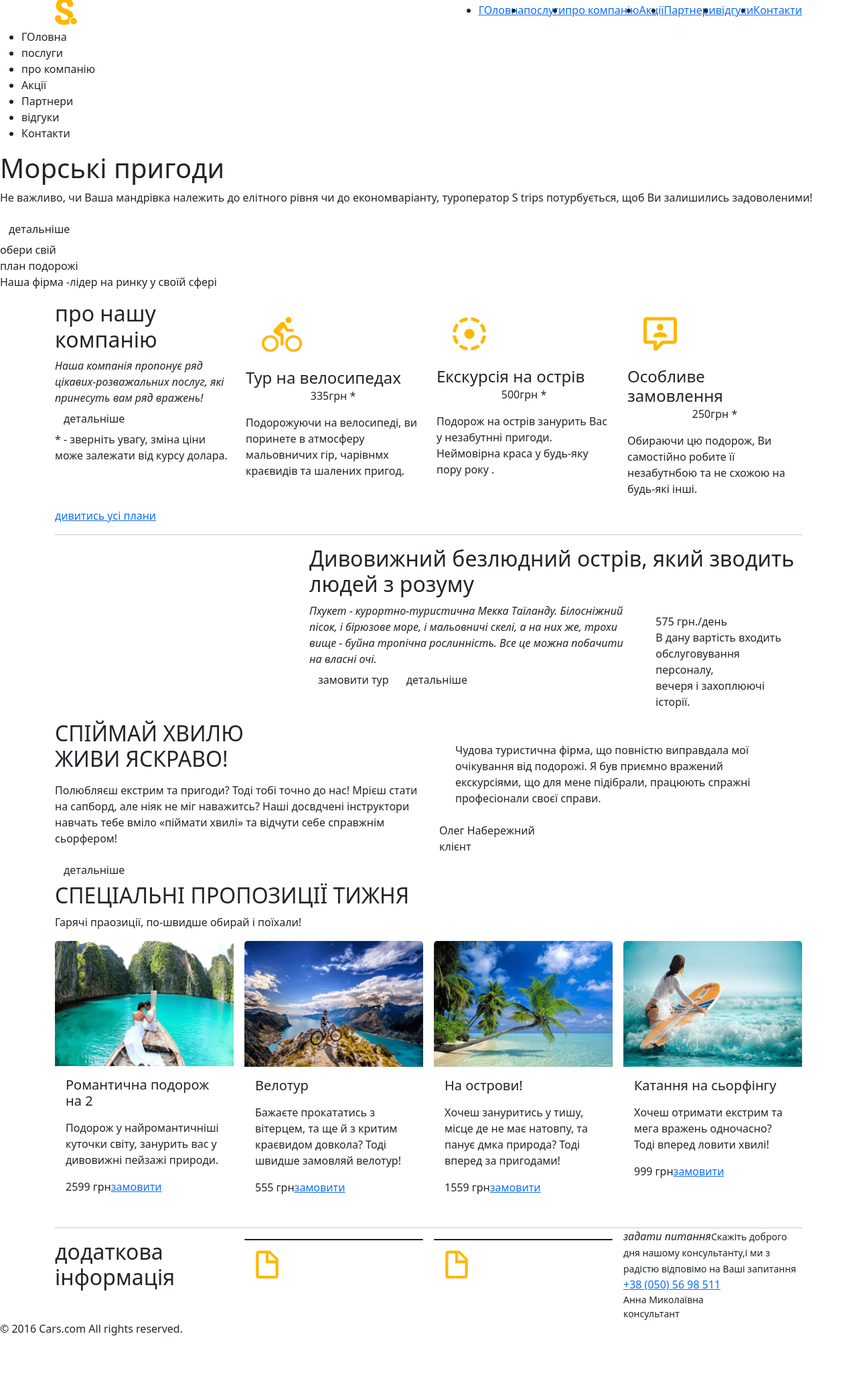
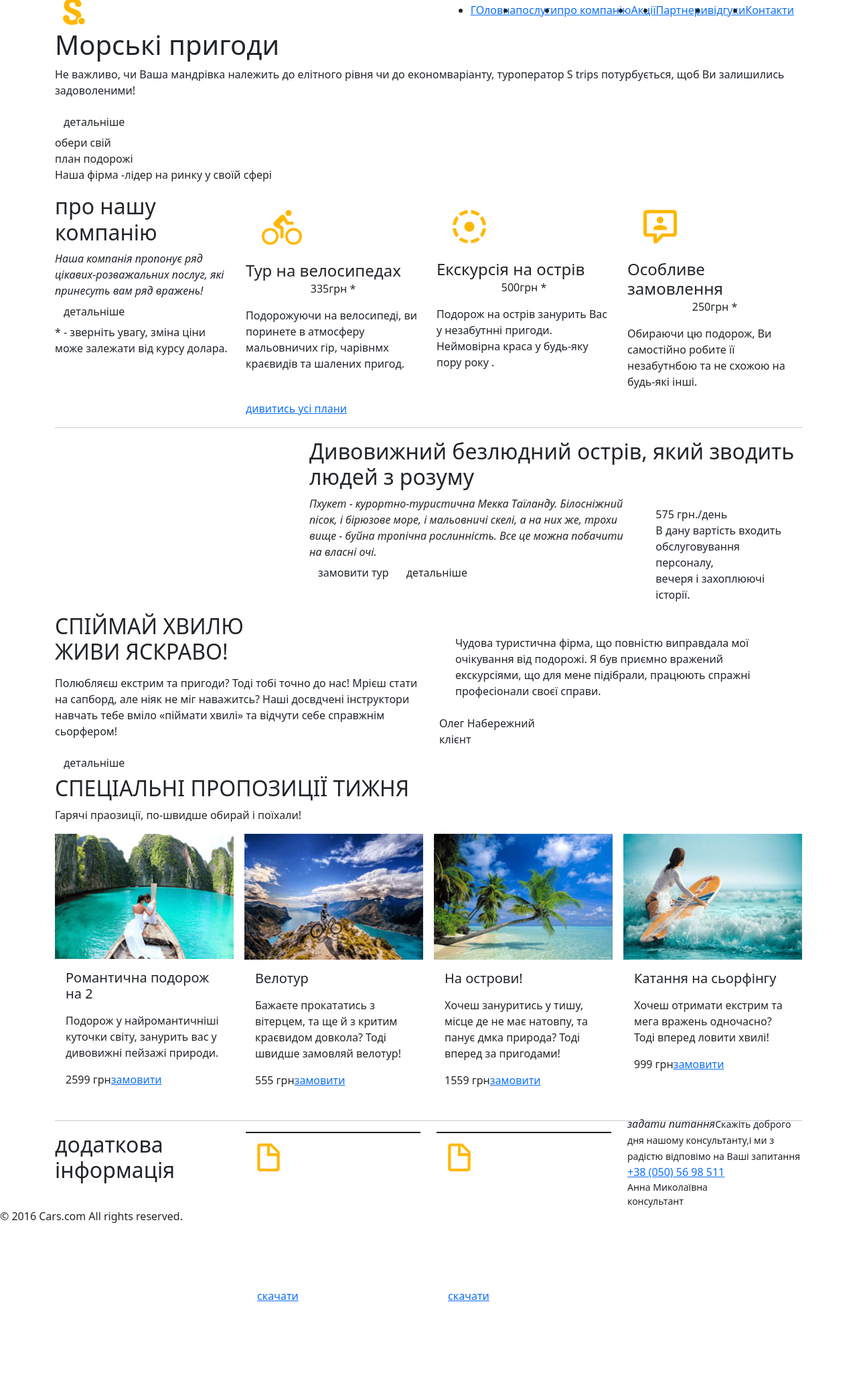
Before and after one commit to Franchukkk/seatrips, a website: page src/pug/index.pug in a window 1280 px wide. Shown: the part 3-2089 px from the top of the page at 67% size. After the commit the page ends 1950 px from the top, so only its background shows below. Drawn offline with nearby package versions, Linux system fonts and the light colour scheme; files that its build step writes are made by us from their sources; files whose address does not match are found by name.

Commit message:
first commitsaasa

```diff
--- a/src/pug/components/mixins.pug
+++ b/src/pug/components/mixins.pug
@@ -121,15 +121,15 @@ mixin menu(menu, colorTheme="light")
 
 mixin cardsSpecial(cardsSpecial)
     div.card.rounded-0.border-0.figure-special
-        img.card-img-top(src=cardsSpecial.img, alt=cardsSpecial.alt)
+        img.card-img-top.rounded-0(src=cardsSpecial.img, alt=cardsSpecial.alt)
         div.card-body
             if cardsSpecial.isBest
                 .best-offer
             h5.card-title.regular #{cardsSpecial.title}
             p.card-text
                 for Text in cardsSpecial.description
-                    p.descriptionFigure.m-0  #{Text}
-            .d-flex
+                    p.descriptionFigure.m-0.text-special-offer  #{Text}
+            .d-flex.order-flex-bottom
                 p.blue-text.font-weight-normal #{cardsSpecial.price}
                     | грн
                 a.order(href="#") замовити
@@ -157,7 +157,7 @@ mixin cardsSpecial(cardsSpecial)
         },
     };
 mixin moreCards(moreCards)
-    .card.text-bg-dark.more-details-cards
+    .card.text-bg-dark.more-details-cards.rounded-0
         .card-img-overlay
             .d-flex.card-top
                 .image
@@ -165,5 +165,5 @@ mixin moreCards(moreCards)
                 .desc
                     h5.card-title #{moreCards.title}
                     p.descriptionFigure #{moreCards.fileWeight}
-            p.card-text.description-add-card #{moreCards.description}
+            p.card-text.descriptionFigure.m-0.description-add-info #{moreCards.description}
             a.download(href="#") скачати
--- a/src/pug/index.pug
+++ b/src/pug/index.pug
@@ -18,49 +18,53 @@ html(lang="en")
     body
         include components/mixins
         header
-            +menu(mainMenu)
-            .menu-sm
-                ul.navigation-header
-                    li
-                        a ГОловна
-                    li
-                        a послуги
-                    li
-                        a про компанію
-                    li
-                        a Акції
-                    li
-                        a Партнери
-                    li
-                        a відгуки
-                    li
-                        a Контакти
-            .text-align-center.header-center
-                h1 Морські пригоди
-                p Не важливо, чи Ваша мандрівка належить до елітного рівня чи до економваріанту, туроператор S trips потурбується, щоб Ви залишились задоволеними!
-                a.btn(href="#") детальніше
-            .text-align-center.header-bottom-center
-                span.title-basic обери свій <br> план подорожі
-                p.italic Наша фірма -лідер на ринку у своїй сфері
-                a.slide-down(href="#plans")
+            .container
+                +menu(mainMenu)
+                .menu-sm.d-lg-none
+                    ul.navigation-header.m-0
+                        li
+                            a ГОловна
+                        li
+                            a послуги
+                        li
+                            a про компанію
+                        li
+                            a Акції
+                        li
+                            a Партнери
+                        li
+                            a відгуки
+                        li
+                            a Контакти
+                .text-align-center.header-center
+                    h1 Морські пригоди
+                    p Не важливо, чи Ваша мандрівка належить до елітного рівня чи до економваріанту, туроператор S trips потурбується, щоб Ви залишились задоволеними!
+                    a.btn(href="#") детальніше
+                .text-align-center.header-bottom-center
+                    span.title-basic обери свій <br> план подорожі
+                    p.italic Наша фірма -лідер на ринку у своїй сфері
+                    a.slide-down(href="#plans")
         main
             .container
                 .plans#plans
-                    .row.cards-first.about-us-company-cards
-                        .col-sm-12.col-md-6.col-lg-3.figure-main-first.last-col
+                    .row.cards-first.about-us-company-cards.justify-content-between
+                        .col-sm-12.col-md-6.col-lg-3.figure-main-first.last-col.width-95
                             figure.figure-about-us
                                 figcaption
                                     h2.title-basic про нашу компанію
                                     i.about-us-description.italic Наша компанія пропонує ряд цікавих-розважальних послуг, які принесуть вам ряд вражень!
                                     a.btn.d-sm-block.d-lg-inline-block.button-about-company(href="#") детальніше
                                     p * - зверніть увагу, зміна ціни може залежати від курсу долара.
-                        .col-sm-12.col-md-6.col-lg-3.figure-main-first.cards-first-tours
+                        .col-sm-12.col-md-6.col-lg-3.figure-main-first.cards-first-tours.width-95
                             +cards(cardsInfo.bike)
-                        .col-sm-12.col-md-6.col-lg-3.figure-main-first.cards-first-tours
+                        .col-sm-12.col-md-6.col-lg-3.figure-main-first.cards-first-tours.width-95
                             +cards(cardsInfo.island)
-                        .col-sm-12.col-md-6.col-lg-3.figure-main-first.cards-first-tours
+                        .col-sm-12.col-md-6.col-lg-3.figure-main-first.cards-first-tours.width-95
                             +cards(cardsInfo.sOffer)
-                        a.text-align-center.d-inline.look-all-plans дивитись усі плани
+                    .row
+                        .col-3.
+                        .col-lg-9.text-align-center.col-sm-12.col-md-12
+                            a(href="#").text-align-center.d-inline.look-all-plans дивитись усі плани
                     hr
                 .island-about
                     .row.g-4
@@ -112,14 +116,14 @@ html(lang="en")
                     hr
             .more-information
                 .container
-                    .row.g-3
+                    .row.g-4
                         .col-lg-3.col-md-6.col-sm-12.card-add
                             h2.title-basic додаткова <br> інформація
                         .col-lg-3.col-md-6.col-sm-12
                             +moreCards(moreCards.workInfo)
                         .col-lg-3.col-md-6.col-sm-12.more-food-card
                             +moreCards(moreCards.foodInfo)
-                        .col-lg-3.col-md-6.col-sm-12.more-food-card.m-0
+                        .col-lg-3.col-md-6.col-sm-12.more-food-card.m-lg-0
                             .ask-question
                                 i.regular задати питання
                                 small.descriptionFigure.ask-description Скажіть доброго дня нашому консультанту,і ми з радістю відповімо на Ваші запитання
--- a/src/sass/components/mixins.sass
+++ b/src/sass/components/mixins.sass
@@ -4,7 +4,7 @@
     text-transform: uppercase
     color: #0099ff
     border-radius: 23px
-    padding: 15px 32px
+    padding: 10px 33px
     z-index: 1
     position: relative
     background-color: transparent
--- a/src/sass/generals.sass
+++ b/src/sass/generals.sass
@@ -22,14 +22,22 @@ a
         text-decoration: none
         &:hover
             color: #ffb700
-
 header
     padding-top: 34px
     background: linear-gradient(to bottom,rgba(255,255,255,0) 65%,rgba(#f5f8fa,1) 95%, rgba(#f5f8fa,1) 100%), url(../img/header.jpg) center
     background-repeat: no-repeat
-    background-size: 100% 100%
-    margin-bottom: 45px
+    background-size: 260% 100%
     padding-bottom: 43px
+    +media(620)
+        background-size: 210% 100%
+    +media(800)
+        background-size: 150% 100%
+    +media(1100)
+        background-size: 100% 100%
+    +media(1440)
+        background-size: 100% 110%
+    +media(2080)
+        background-size: 100% 140%
     li
         list-style-type: none
     p
@@ -68,9 +76,12 @@ a.btn
     border-radius: 23px
     filter: drop-shadow(0px 4px 10.5px rgba(193,139,1,0.24))
     background-color: #ffb700
-    padding: 15px 32px
+    padding: 10px 33px
     z-index: 1
     position: relative
+    &:hover
+        background-color: #fff
+        color: #000
 .button-about-company
     display: block
     +media(435)
@@ -87,7 +98,7 @@ h1
     text-transform: uppercase
     color: #ffffff
     +media(465)
-        font-size: 72
+        font-size: 72px
     &::before,&::after
         content: ''
         position: absolute
@@ -135,6 +146,8 @@ a.slide-down
     line-height: 19px
     color: #999999
     margin: auto
+.order-flex-bottom
+    position: relative
 .title-basic
     font-size: 36px
     letter-spacing: 1px
@@ -142,6 +155,9 @@ a.slide-down
     text-transform: uppercase
     color: #333333
     font-weight: 400
+.width-95
+    max-width: 272px
+    margin: 0 auto
 .figure-about-us
     p
         font-size: 13px
@@ -220,6 +236,7 @@ p.descript-sailing
     font-family: "PT Sans"
     margin-bottom: 32px
 .quotes
+    text-align: center
     position: relative
     p.descript-sailing:first-child
         padding-bottom: 17px !important
@@ -247,6 +264,7 @@ p.descript-sailing
     background-image: url(../img/quotes-man.png)
     margin: auto
     margin-top: 10px
+    margin-bottom: 20px
 .quotes-img
     width: 43px
     height: 39px
@@ -340,21 +358,32 @@ p.descript-sailing
     background-image: url(../img/ask-question.png)
 .footer
     min-height: 400px
-    background-image: url(../img/footer.jpg)
-    background-size: 100% 150%
-    background-position: center
+    background: linear-gradient(to top,rgba(255,255,255,0) 65%,rgba(#f5f8fa,1) 95%, rgba(#f5f8fa,1) 100%), url(../img/footer.jpg) center
+    background-size: 260% 150%
     background-repeat: no-repeat
+    +media(620)
+        background-size: 210% 100%
+    +media(800)
+        background-size: 100% 100%
+    +media(1100)
+        background-size: 100% 100%
+    +media(1440)
+        background-size: 100% 110%
+    +media(2080)
+        background-size: 120% 170%
 .copy
     color: #ffffff
     background-color: #1a1a1a
     padding: 15px 0 3px 0
+.text-special-offer
+    min-height: 76px
 .order
-    position: relative
+    position: absolute
     color: #ffb700
     text-decoration: none
     text-transform: uppercase
     top: 13px
-    right: -10%
+    right: 15px
     &::before
         content: ''
         position: absolute
@@ -377,28 +406,43 @@ p.descript-sailing
     &:hover
         text-decoration: underline
 .about-us-company-cards
+    row-gap: 28px
     .last-col
         margin-bottom: 20px
 .cards-first-tours
     max-height: 271px
+.plans
+    padding-top: 45px
 .look-all-plans
     position: relative
     text-decoration: none
     font-size: 12px
     text-transform: uppercase
     color: #0099ff
+    width: auto
+    margin: auto
     &:after
         content: ''
         position: absolute
         width: 5px
-        top: 6px
-        margin-left: 10px
+        top: 5px
+        right: -15px
         height: 5px
         border-bottom: 2px solid #0099ff
         border-right: 2px solid #0099ff
         transform: rotate(-45deg)
     &:hover
         text-decoration: underline
+    &::before
+        content: ''
+        position: absolute
+        top: 1px
+        right: -20px
+        width: 13px
+        height: 13px
+        border: 2px solid #0099ff
+        border-radius: 50%
+
 .burderBor
     z-index: 2
     position: fixed
@@ -421,14 +465,28 @@ p.descript-sailing
     +media(992)
         display: none
 .menu-sm
-    background-color: #fff
+    background: linear-gradient(to top,rgba(#1e4fce,0.8),rgba(#184bda,0.8) 100%), url(../img/sea-sub.jpg) center
+    text-align: center
+    background-repeat: no-repeat
+    background-size: cover
     width: 100%
+    height: 100%
     padding: 10px 15px
-    border-radius: 10px
     position: fixed
-    display: none
     z-index: 3
-    border: 4px solid #798DC6
+    top: 15%
+    color: #fff
+    left: -100%
+    transition: 0.5s
+    ul
+        padding-top: 10%
+        padding-left: 0
+    a
+        font-size: 17px
+        margin-bottom: 10px
+        font-weight: 500
+        +media(530)
+            font-size: 21px
 .burger span, .burger span:before, .burger span:after
     content: ""
     position: absolute
@@ -461,6 +519,19 @@ div.active span::after
     transition: 0.2s
 .visible
     display: block
+    left: 0
 .about-first-tour
-    column-gap: 5px
+    column-gap: 10px
     row-gap: 10px
+.description-add-info
+    min-height: 96px
+    color: #fefefe
+    padding-top: 20px
+    margin-bottom: 27px !important
+@media screen and (max-width:560px)
+    h2
+        font-size: 30px !important
+    .italic
+        font-size: 13px
+    .descript-sailing
+        font-size: 14px
```
Also changed, not shown: docs/css/styles.css, docs/img/sea-sub.jpg (added), docs/img/sub-menu.jfif (added), docs/index.html, src/img/sea-sub.jpg (added).
